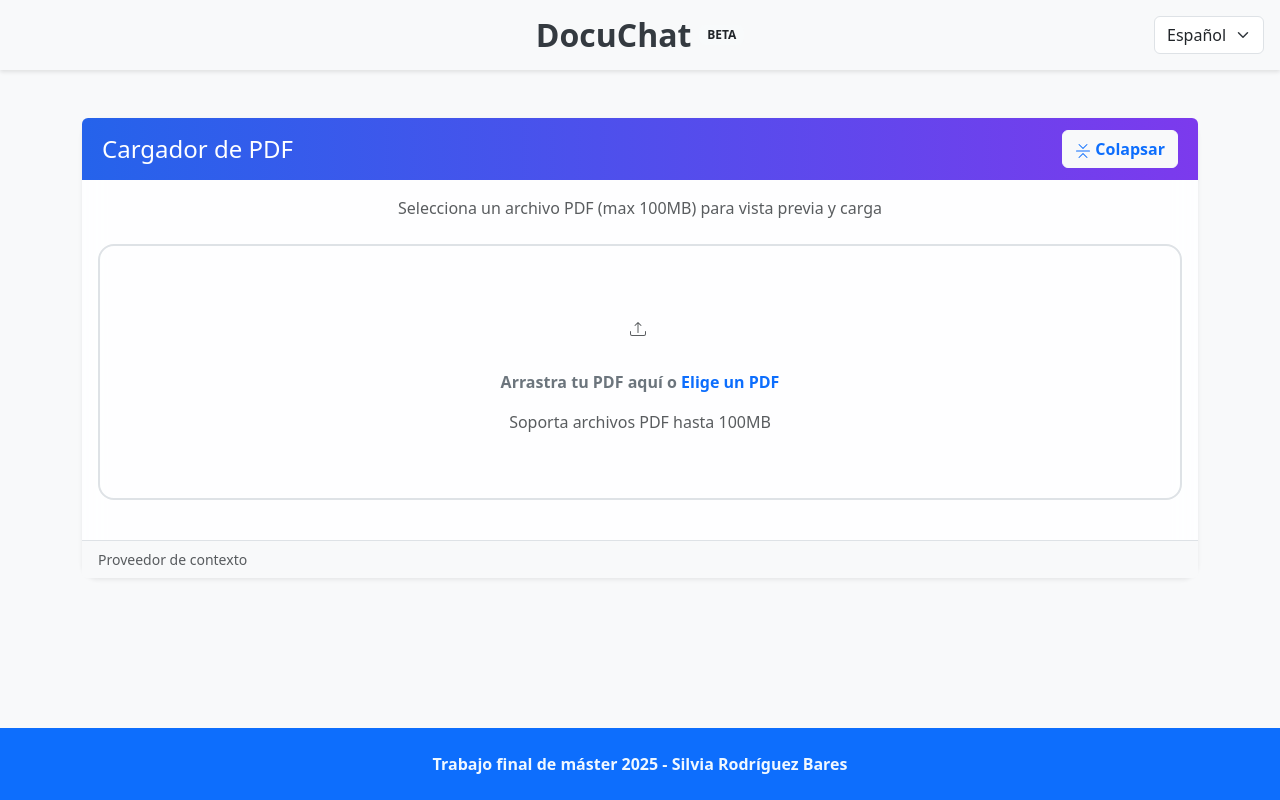
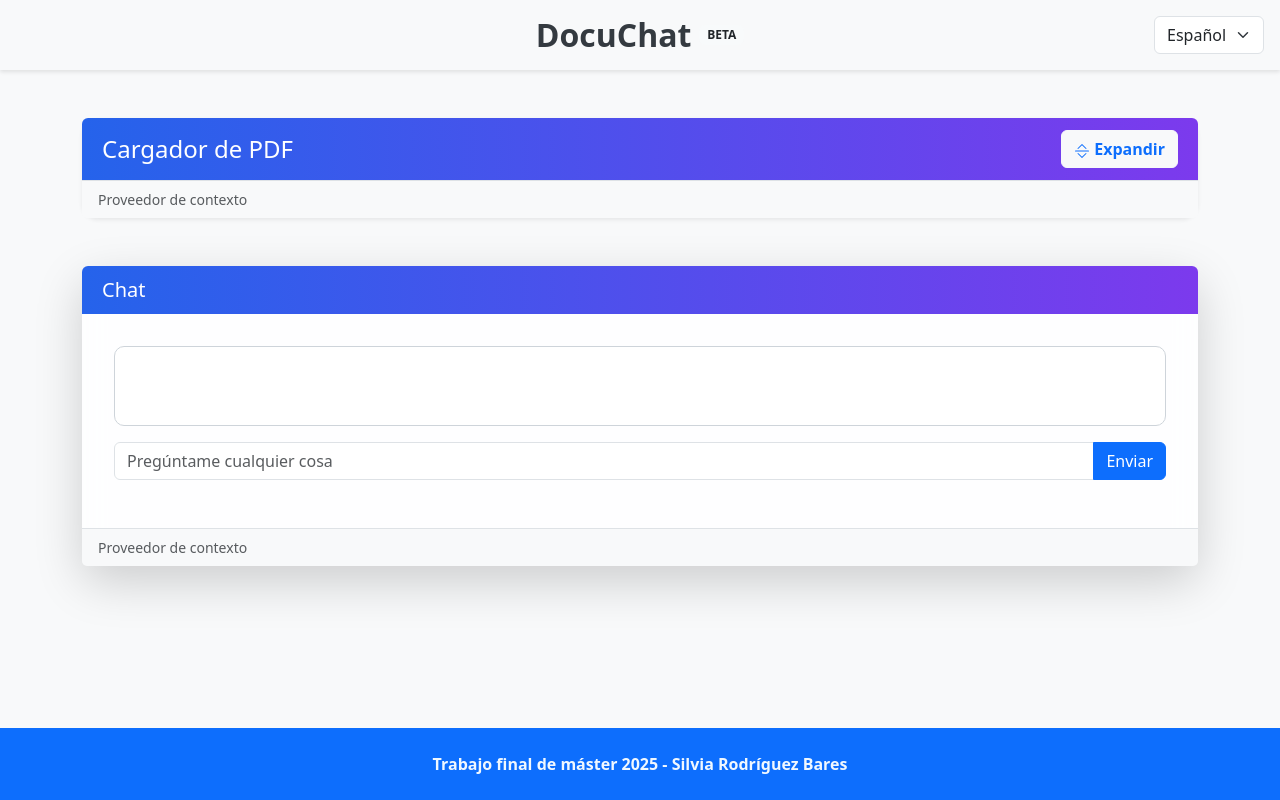
Before and after one commit to siroba/tfm-frontend, a SvelteKit app: page /upload in a window 1280 px wide. Built offline with nearby package versions, Linux system fonts and the light colour scheme.

Commit message:
make pdf uploader collapsed by default and chatbot always visible

```diff
--- a/src/routes/upload/+page.svelte
+++ b/src/routes/upload/+page.svelte
@@ -98,7 +98,7 @@
 		}
 	}
 
-	let collapsedPdf = $state(false);
+	let collapsedPdf = $state(true);
 </script>
 
 <div class="container mt-5 mb-5">
@@ -130,7 +130,7 @@
 				{/if}
 			</button>
 		</div>
-		<div class="card-body collapse show" id="pdf-collapse">
+		<div class="card-body collapse" id="pdf-collapse">
 			<p class="text-muted mb-4 text-center">
 				{$t('pdf-select')} (max {MAX_FILE_SIZE_MB}MB) {$t('pdf-preview')}
 			</p>
@@ -223,17 +223,15 @@
 		<div class="card-footer text-muted small">{$t('context-provider')}</div>
 	</div>
 
-	{#if uploadResponse}
 	<div class="card shadow-lg glass-effect mt-5 border-0 animated-slide-up">
 		<div class="gradient-header rounded-top">
 			<h2 class="h5 mb-0">{$t('chat')}</h2>
 		</div>
 		<div class="card-body">
-				<Chatbot context={uploadResponse} />
+			<Chatbot context={uploadResponse ?? ''} />
 		</div>
 		<div class="card-footer text-muted small">{$t('context-provider')}</div>
 	</div>
-	{/if}
 </div>
 
 <style>
```
Lines whose indentation alone changed are shown as unchanged.
